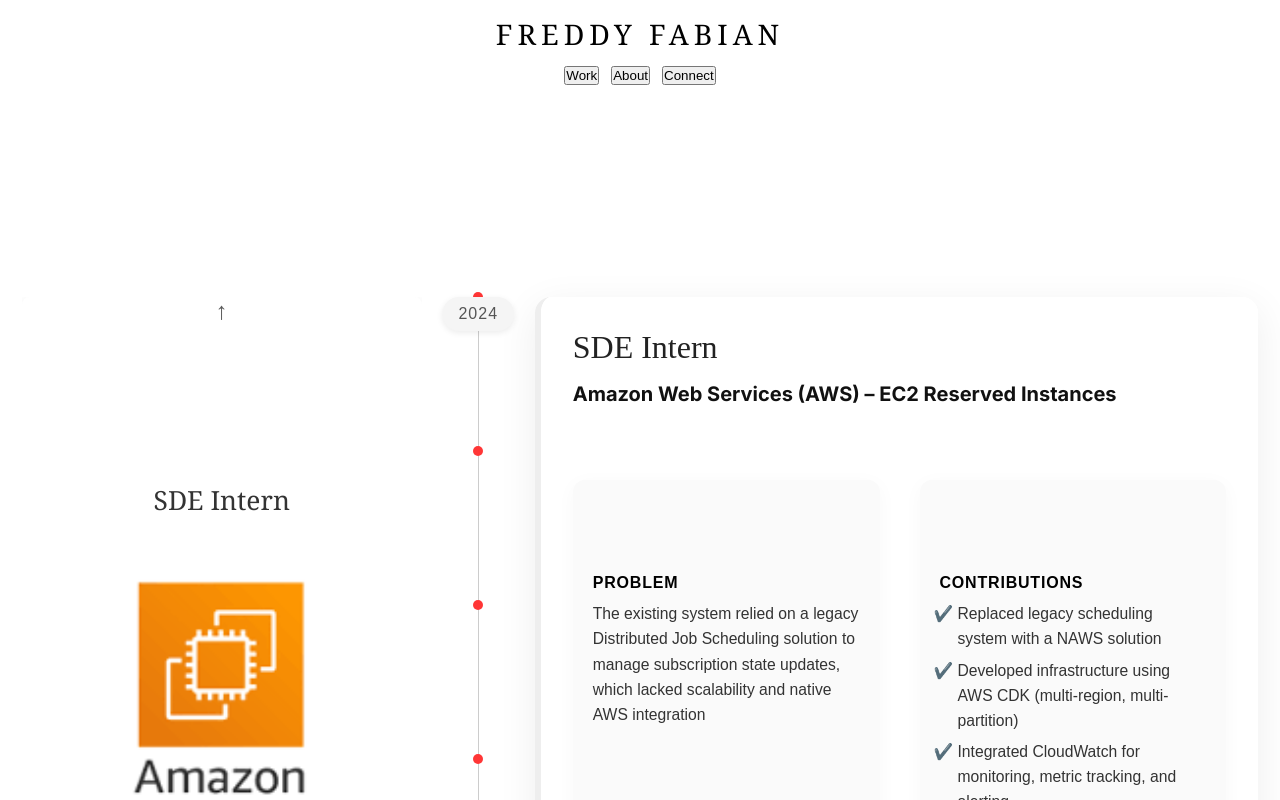
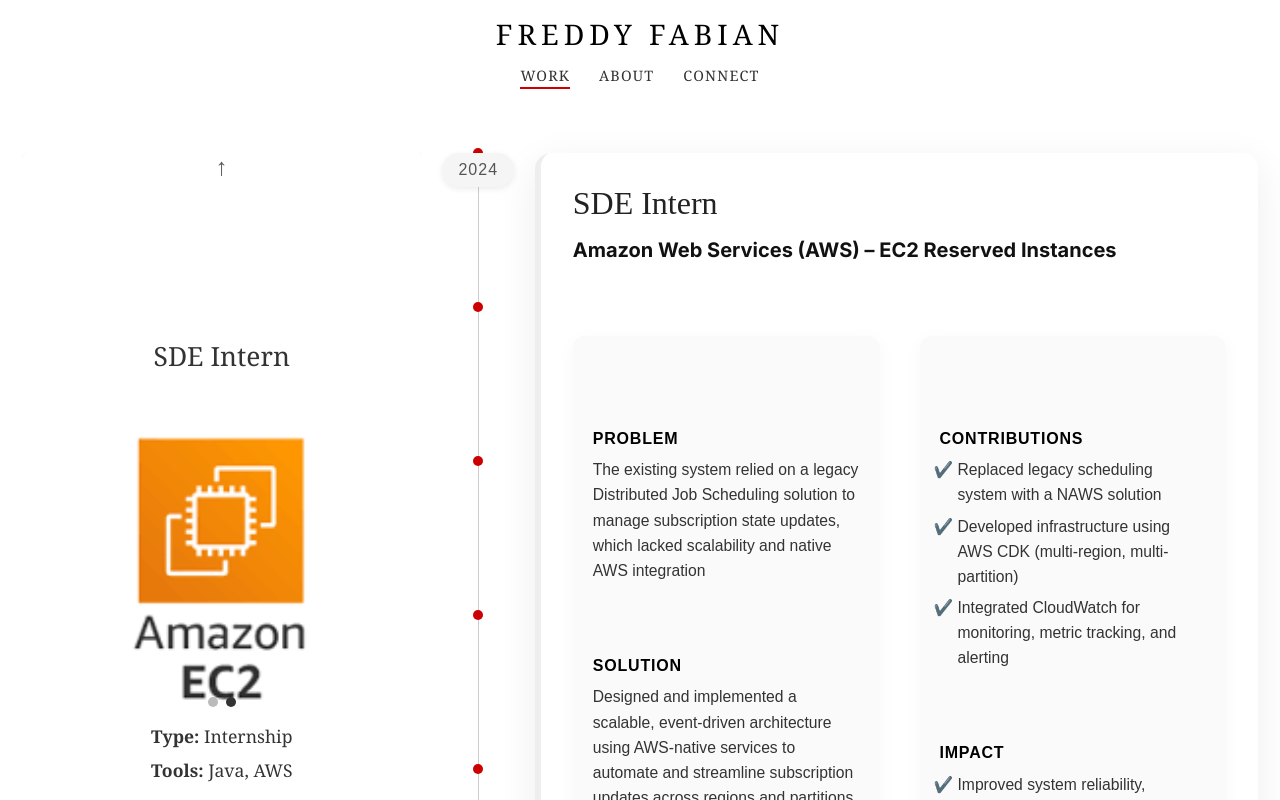
Before and after one commit to Freddy444/freddyportfolio, a React (Create React App) app: page / in a window 1280 px wide. Both pictures are taken after a click on the button "WORK". Built offline with nearby package versions, Linux system fonts and the light colour scheme.

Commit message:
Update Landing.js

```diff
--- a/src/sections/Landing.js
+++ b/src/sections/Landing.js
@@ -273,6 +273,16 @@
   const navigate = useNavigate();
   const location = useLocation();
 
+  const [cursorPos, setCursorPos] = useState({ x: 0, y: 0 });
+
+  useEffect(() => {
+    const moveCursor = (e) => {
+      setCursorPos({ x: e.clientX, y: e.clientY });
+    };
+    window.addEventListener('mousemove', moveCursor);
+    return () => window.removeEventListener('mousemove', moveCursor);
+  }, []);
+
   const [canScrollUp, setCanScrollUp] = useState(false);
   const [canScrollDown, setCanScrollDown] = useState(true);
 
@@ -317,7 +327,6 @@
   }, []);
 
   const activeProject = projects.find(p => p.id === activeProjectId);
-
   const isActive = (path) => location.pathname === path;
 
   return (
@@ -325,42 +334,33 @@
       {/* Top navigation */}
       <div className="top-nav-buttons">
         <div className="desktop-only">
-        <h2
-          className="landing-name-clickable"
-          onClick={() => navigate('/')}
-        >
-          FREDDY FABIAN
-        </h2>
-          <div className="desktop-links">
-            <button
-              className={`nav-button ${isActive('/landing') ? 'active' : ''}`}
-              onClick={() => navigate('/landing')}
-            >
+          <h2 className="landing-name-clickable" onClick={() => navigate('/')}>
+            FREDDY FABIAN
+          </h2>
+          <div className="nav-links">
+            <span onClick={() => navigate('/landing')} className={isActive('/landing') ? 'active' : ''}>
               Work
-            </button>
-            <button
-              className={`nav-button ${isActive('/about') ? 'active' : ''}`}
-              onClick={() => navigate('/about')}
-            >
+            </span>
+            <span onClick={() => navigate('/about')} className={isActive('/about') ? 'active' : ''}>
               About
-            </button>
-            <button
-              className="nav-button"
-              onClick={() => window.open('https://www.linkedin.com/in/freddy-fabian-784395223/', '_blank')}
-            >
+            </span>
+            <span onClick={() => window.open('https://www.linkedin.com/in/freddy-fabian-784395223/', '_blank')}>
               Connect
-            </button>
+            </span>
           </div>
         </div>
-        <div className="mobile-only">
+        <div className="mobile-header mobile-only">
           <HamburgerMenu />
+          <h2 className="mobile-name" onClick={() => navigate('/')}>
+            FREDDY FABIAN
+          </h2>
+          <div style={{ width: 24 }} /> {/* Spacer for visual balance */}
         </div>
       </div>
 
       {/* Main Work section */}
       <section id="work" className="work-section">
         <div className="work-container">
-
           <div className="scroll-wrapper">
             <div className="desktop-only">
               {canScrollUp && <div className="scroll-arrow up">↑</div>}
@@ -401,7 +401,7 @@
                   width: '10px',
                   height: '10px',
                   borderRadius: '50%',
-                  backgroundColor: '#ff3636',
+                  backgroundColor: '#cc0000',
                 }}
               />
             ))}
@@ -423,9 +423,16 @@
               </>
             )}
           </div>
-
         </div>
       </section>
+
+      {/* Custom Cursor (desktop only) */}
+      {window.innerWidth > 768 && (
+        <div
+          className="custom-cursor"
+          style={{ left: cursorPos.x, top: cursorPos.y }}
+        />
+      )}
     </div>
   );
 };
```
